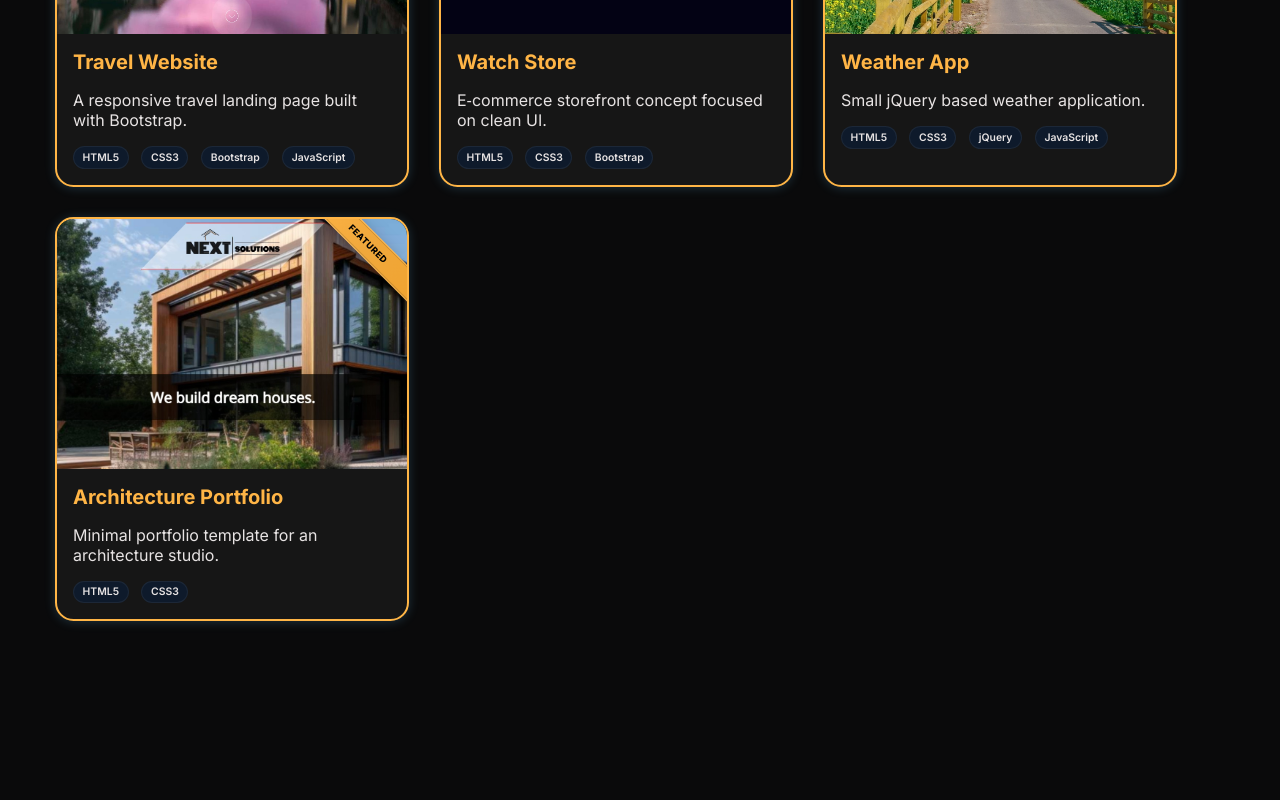
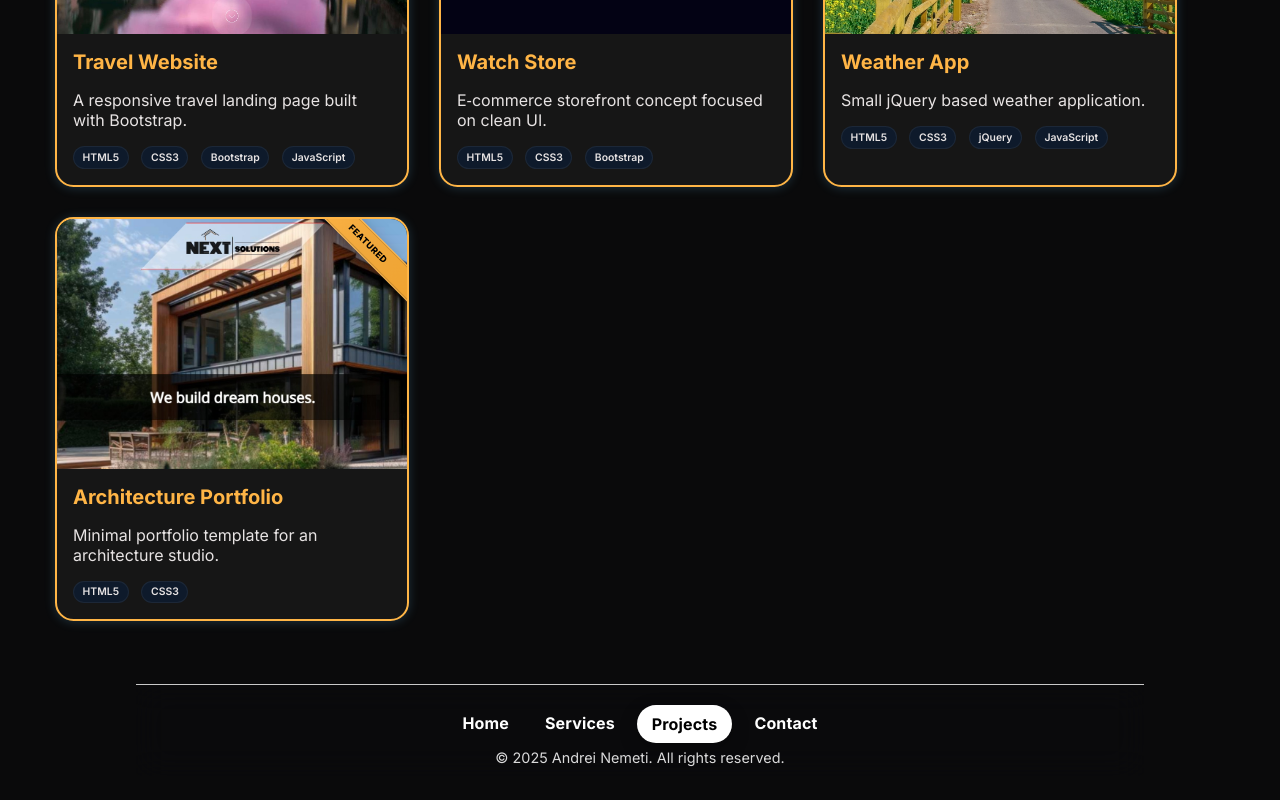
Before and after one commit to andreinemeti/portfolio-refactor, a Next.js app: page /projects in a window 1280 px wide. Shown: the part 890-1690 px from the top of the page. Before the commit the page ends 1526 px from the top, so only its background shows below. Built offline with nearby package versions, Linux system fonts and the light colour scheme.

Commit message:
Added footer

```diff
--- a/app/layout.tsx
+++ b/app/layout.tsx
@@ -3,6 +3,7 @@ import { Inter } from 'next/font/google';
 import type { Metadata } from 'next';
 import { Providers } from '@/store/Providers';
 import Nav from '@/components/Nav';
+import Footer from '@/components/Footer';
 export const metadata: Metadata = {
   title: 'Andrei Nemeti – Portfolio',
   description: 'Freelance Front‑end Developer portfolio'
@@ -23,6 +24,7 @@ export default function RootLayout({ children }: { children: React.ReactNode })
         <Providers>
           <Nav />
           {children}
+           <Footer />
         </Providers>
       </body>
     </html>
--- a/app/styles/components/_footer.scss
+++ b/app/styles/components/_footer.scss
@@ -1,39 +1,69 @@
-.footer {
-    display: flex;
-    flex-wrap: wrap;
-    justify-content: space-between;
-    gap: 1rem;
-    padding: 2rem;
-    background: #262626;
-    margin-top: 3rem;
+/* === Glass / Apple-style footer === */
+.footer-glass {
+    border-top: 1px solid rgba(255, 255, 255, 0.78);
+    position: relative;
+    z-index: 10;
+    margin: 3rem auto 1.5rem;
+    padding: 10px 14px;
+    background: var(--glass-bg);
+    backdrop-filter: saturate(180%) blur(16px);
+    -webkit-backdrop-filter: saturate(180%) blur(16px);
+    max-width: min(92vw, 980px);
+    color: #fff;
+    border-radius: 0;
+    padding-top:20px;
+}
 
-    &__left {
-        flex: 1 1 420px;
-    }
+/* Links row */
+.footer-glass__links {
+  display: flex;
+  justify-content: center;
+  flex-wrap: wrap;
+  gap: 8px;
+  list-style: none;
+  padding: 0;
+  margin: 0 0 6px;
+}
 
-    &__right {
-        flex: 1 1 280px;
-        text-align: center;
-    }
+.footer-glass__link {
+  display: inline-flex;
+  align-items: center;
+  justify-content: center;
 
-    form {
-        display: flex;
-        flex-direction: column;
-        gap: .75rem;
-    }
+  padding: 8px 14px;
+  border-radius: 999px;
+  text-decoration: none;
+  font-weight: 700;
+  letter-spacing: 0.01em;
+  color: #fff;
+  transition: background 0.15s ease, box-shadow 0.15s ease;
+}
 
-    input,
-    textarea {
-        background: transparent;
-        color: #fff;
-        border: 1px solid #8abdff;
-        padding: .75rem;
-    }
+.footer-glass__link:hover {
+  background: rgba(255, 255, 255, 0.85);
+  color:#000;
+}
 
-    button {
-        background: #EC2424;
-        border: 1px solid #EC2424;
-        padding: .75rem 1rem;
-        cursor: pointer;
-    }
+.footer-glass__link.is-active {
+    background: #ffffff;
+    color: #000000;
+    box-shadow: 0 6px 18px rgba(0, 0, 0, 0.25), inset 0 0 0 1px rgba(255, 255, 255, 0.06);
+    border: 1px solid rgba(255, 255, 255, 0.06);
 }
+
+/* Copy line */
+.footer-glass__copy {
+  text-align: center;
+  font-size: .9rem;
+  opacity: .85;
+}
+
+/* mobile tweaks */
+@media (max-width: 420px) {
+  .footer-glass {
+    padding: 8px 10px;
+  }
+  .footer-glass__link {
+    padding: 7px 12px;
+  }
+}
--- a/app/styles/components/_hero.scss
+++ b/app/styles/components/_hero.scss
@@ -33,7 +33,7 @@
         .hero__subtitle {
             font-size: 1.7rem;
             margin-top: 1rem;
-            opacity: .9;
+
         }
     }
 
@@ -97,7 +97,7 @@
 
 .hero__subtitle {
     margin-top: .25rem;
-    opacity: .9;
+    color: #ffb546;
 }
 
 
--- /dev/null
+++ b/components/Footer.tsx
@@ -0,0 +1,35 @@
+// components/Footer.tsx
+'use client';
+
+import Link from 'next/link';
+import { usePathname } from 'next/navigation';
+import { NAV_LINKS } from './navLinks';
+
+export default function Footer() {
+  const pathname = usePathname();
+  const year = new Date().getFullYear();
+
+  return (
+    <footer className="footer-glass" role="contentinfo">
+      <nav aria-label="Footer">
+        <ul className="footer-glass__links">
+          {NAV_LINKS.map(({ label, href }) => {
+            const active =
+              href === '/' ? pathname === '/' : pathname === href || pathname.startsWith(href + '/');
+            return (
+              <li key={href}>
+                <Link className={`footer-glass__link ${active ? 'is-active' : ''}`} href={href}>
+                  {label}
+                </Link>
+              </li>
+            );
+          })}
+        </ul>
+      </nav>
+
+      <div className="footer-glass__copy">
+        © {year} Andrei Nemeti. All rights reserved.
+      </div>
+    </footer>
+  );
+}
```
Also changed, not shown: app/styles/components/_nav.scss (renamed from app/styles/components/nav.scss).
